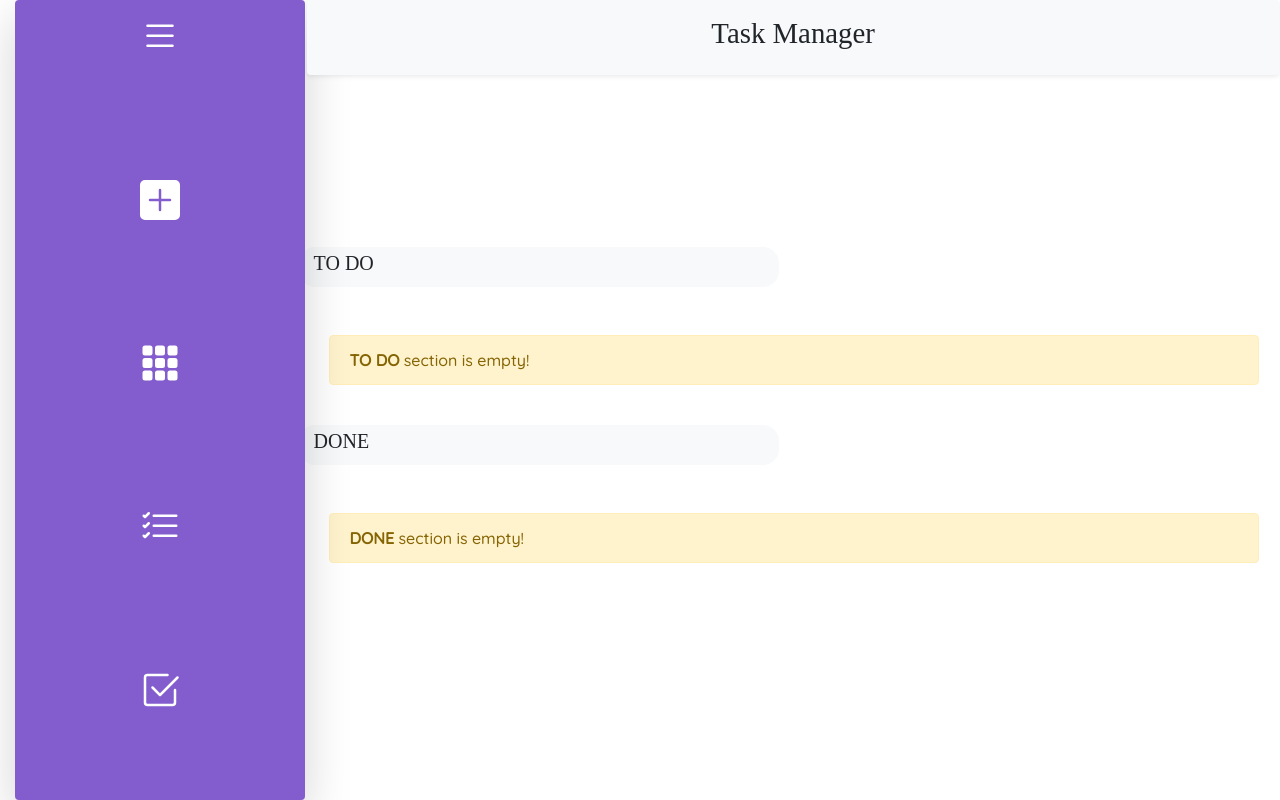
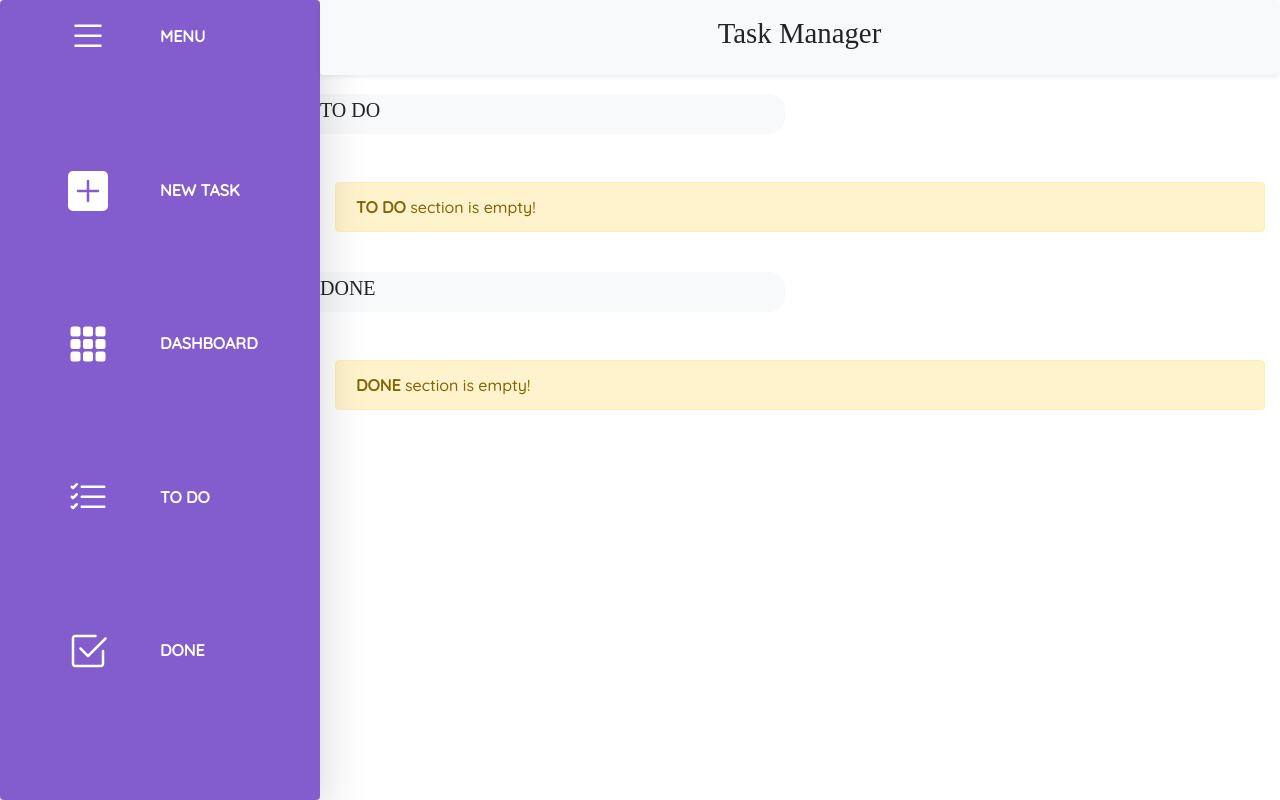
Before and after one commit to KARENLABO/TASK-MANAGER, a React (Create React App) app: page / in a window 1280 px wide. Built offline with nearby package versions, Linux system fonts and the light colour scheme; a web font is replaced by a local one.

Commit message:
adding styles to menu, and adding mark as done

```diff
--- a/src/Components/ContainerTasks/CardTask/CardTask.jsx
+++ b/src/Components/ContainerTasks/CardTask/CardTask.jsx
@@ -1,10 +1,30 @@
-import React from 'react';
+import React, { useState, useEffect } from 'react';
+import { update } from './../../Menu/LocalStorageCRUD'
+import { STATUS_DONE, STATUS_TO_DO } from './../../../constants'
 import 'bootstrap/dist/css/bootstrap.min.css';
 import './Cardtask.css'
 
 function CardTask({ task }) {
+  const [color, setColor] = useState('text-secondary');
+  useEffect(() => {
+    if (task.status === STATUS_DONE) {
+      setColor('text-success');
 
+    } else {
+      setColor('text-secondary');
+    }
+  }, [])
 
+  const changeStatus = () => {
+    if (task.status === STATUS_DONE) {
+      update(task, { status: STATUS_TO_DO });
+      window.location.reload(0);
+    }
+    if (task.status === STATUS_TO_DO) {
+      update(task, { status: STATUS_DONE });
+      window.location.reload(0);
+    }
+  }
   return (
     <>
       <div className="card  text-center " >
@@ -18,13 +38,21 @@ function CardTask({ task }) {
             {task.storyPoints}
           </div>
 
-          <button className='btn'>
+          <button id='btnSvg' className='btn' onClick={() => changeStatus()}>
             <span>
-              <svg width="1.5em" height="1.5em" viewBox="0 0 16 16" className="bi bi-check2-square text-secondary" fill="currentColor" xmlns="http://www.w3.org/2000/svg">
+              <svg
+                width="1.5em"
+                height="1.5em"
+                viewBox="0 0 16 16"
+                className={`bi bi-check2-square ${color}`}
+                fill="currentColor"
+                xmlns="http://www.w3.org/2000/svg"
+                id={"svgCheck"}>
                 <path fillRule="evenodd" d="M15.354 2.646a.5.5 0 0 1 0 .708l-7 7a.5.5 0 0 1-.708 0l-3-3a.5.5 0 1 1 .708-.708L8 9.293l6.646-6.647a.5.5 0 0 1 .708 0z" />
                 <path fillRule="evenodd" d="M1.5 13A1.5 1.5 0 0 0 3 14.5h10a1.5 1.5 0 0 0 1.5-1.5V8a.5.5 0 0 0-1 0v5a.5.5 0 0 1-.5.5H3a.5.5 0 0 1-.5-.5V3a.5.5 0 0 1 .5-.5h8a.5.5 0 0 0 0-1H3A1.5 1.5 0 0 0 1.5 3v10z" />
               </svg>
             </span>
+            Done
           </button>
         </div>
       </div>
--- a/src/Components/ContainerTasks/ToDo/ToDo.jsx
+++ b/src/Components/ContainerTasks/ToDo/ToDo.jsx
@@ -11,7 +11,7 @@ function ToDoList() {
   return (
     <>
 
-      <div className='row col-6 bg-light py-1 mt-4 mr-2 titleTask' >
+      <div className='row col-6 bg-light py-1 mt-4 mr-2  titleTask' >
         <h1 className='lead'> TO DO</h1>
       </div>
       <div className="container mt-4">
--- a/src/Components/Menu/LocalStorageCRUD.js
+++ b/src/Components/Menu/LocalStorageCRUD.js
@@ -59,7 +59,7 @@ export const getOneMatchTask = (query) => {
 export const update = (query, update) => {
   const tasks = getTasks();
   const taskIndex = tasks.findIndex((task) => Object.keys(query).every((key) => task[key] === query[key]));
-  if (!taskIndex) {
+  if (taskIndex === -1) {
     return false;
   }
   let task = tasks[taskIndex];
--- a/src/Components/Menu/Menu.jsx
+++ b/src/Components/Menu/Menu.jsx
@@ -17,40 +17,71 @@ function Menu() {
   return (
     <>
       <div className=" container-fluid  ">
-        <div className='row text-center shadow-lg p-3 mb-5 bg-trasparent rounded containermenu '>
-          <div id='IconMenu' className='col-12  p-0'>
+        <div className='row text-center shadow-lg p-3  bg-trasparent rounded containermenu '>
+
+          <div className='col-12'>
+            <div className='row containerMenuIcon'>
+              <div id='IconMenu' className=' text-center col-sm-12 col-md-6 col-lg-6 col-lg-6 col-xl-6 p-0'>
                 <button className='btn text-dark p-0'>
                   <svg width="2.5em" height="2.5em" viewBox="0 0 16 16" className="bi bi-list p-0 text-white" fill="currentColor" xmlns="http://www.w3.org/2000/svg">
                     <path fillRule="evenodd" d="M2.5 11.5A.5.5 0 0 1 3 11h10a.5.5 0 0 1 0 1H3a.5.5 0 0 1-.5-.5zm0-4A.5.5 0 0 1 3 7h10a.5.5 0 0 1 0 1H3a.5.5 0 0 1-.5-.5zm0-4A.5.5 0 0 1 3 3h10a.5.5 0 0 1 0 1H3a.5.5 0 0 1-.5-.5z" />
                   </svg>
                 </button>
               </div>
+              <div id='IconMenu' className=' col-sm-12 col-md-6 col-lg-6 col-lg-6 col-xl-6 p-0'>
+                <div className="d-none d-md-block text-white mt-2 text-left "><b>MENU</b></div>
+              </div>
+            </div>
+          </div>
 
-          <div id='IconAddTask' className='col-12 mt-5 p-0'>
+          <div className='col-12'>
+            <div className='row containerNewTaskIcon'>
+              <div id='IconMenu' className=' text-center col-sm-12 col-md-6 col-lg-6 col-lg-6 col-xl-6 p-0'>
                 <button onClick={AbrirModal} className='btn text-dark p-0 ' type="button" data-toggle="modal" data-target="#staticBackdrop">
                   <svg width="2.5em" height="2.5em" viewBox="0 0 16 16" className="bi bi-plus-square-fill text-white" fill="currentColor" xmlns="http://www.w3.org/2000/svg">
                     <path fillRule="evenodd" d="M2 0a2 2 0 0 0-2 2v12a2 2 0 0 0 2 2h12a2 2 0 0 0 2-2V2a2 2 0 0 0-2-2H2zm6.5 4a.5.5 0 0 0-1 0v3.5H4a.5.5 0 0 0 0 1h3.5V12a.5.5 0 0 0 1 0V8.5H12a.5.5 0 0 0 0-1H8.5V4z" />
                   </svg>
                 </button>
               </div>
+              <div id='IconMenu' className=' col-sm-12 col-md-6 col-lg-6 col-lg-6 col-xl-6 p-0'>
+                <div className="d-none d-md-block text-white mt-2 text-left "><b>NEW TASK</b></div>
+              </div>
+            </div>
+          </div>
 
-          <div id='IconDashboard' className='col-12 mt-5 p-0'>
+          <div className='col-12'>
+            <div className='row containerNewTaskIcon'>
+              <div id='IconMenu' className=' text-center col-sm-12 col-md-6 col-lg-6 col-lg-6 col-xl-6 p-0'>
                 <button className='btn text-dark p-0'>
                   <svg width="2.5em" height="2.5em" viewBox="0 0 16 16" className="bi bi-grid-3x3-gap-fill text-white" fill="currentColor" xmlns="http://www.w3.org/2000/svg">
                     <path d="M1 2a1 1 0 0 1 1-1h2a1 1 0 0 1 1 1v2a1 1 0 0 1-1 1H2a1 1 0 0 1-1-1V2zm5 0a1 1 0 0 1 1-1h2a1 1 0 0 1 1 1v2a1 1 0 0 1-1 1H7a1 1 0 0 1-1-1V2zm5 0a1 1 0 0 1 1-1h2a1 1 0 0 1 1 1v2a1 1 0 0 1-1 1h-2a1 1 0 0 1-1-1V2zM1 7a1 1 0 0 1 1-1h2a1 1 0 0 1 1 1v2a1 1 0 0 1-1 1H2a1 1 0 0 1-1-1V7zm5 0a1 1 0 0 1 1-1h2a1 1 0 0 1 1 1v2a1 1 0 0 1-1 1H7a1 1 0 0 1-1-1V7zm5 0a1 1 0 0 1 1-1h2a1 1 0 0 1 1 1v2a1 1 0 0 1-1 1h-2a1 1 0 0 1-1-1V7zM1 12a1 1 0 0 1 1-1h2a1 1 0 0 1 1 1v2a1 1 0 0 1-1 1H2a1 1 0 0 1-1-1v-2zm5 0a1 1 0 0 1 1-1h2a1 1 0 0 1 1 1v2a1 1 0 0 1-1 1H7a1 1 0 0 1-1-1v-2zm5 0a1 1 0 0 1 1-1h2a1 1 0 0 1 1 1v2a1 1 0 0 1-1 1h-2a1 1 0 0 1-1-1v-2z" />
                   </svg>
                 </button>
               </div>
+              <div id='IconMenu' className=' col-sm-12 col-md-6 col-lg-6 col-lg-6 col-xl-6 p-0'>
+                <div className="d-none d-md-block text-white mt-2 text-left "><b>DASHBOARD</b></div>
+              </div>
+            </div>
+          </div>
 
-          <div id='IconToDoTasks' className='col-12 mt-5 p-0'>
+          <div className='col-12'>
+            <div className='row containerNewTaskIcon'>
+              <div id='IconMenu' className=' text-center col-sm-12 col-md-6 col-lg-6 col-lg-6 col-xl-6 p-0'>
                 <button className='btn text-dark p-0'>
                   <svg width="2.5em" height="2.5em" viewBox="0 0 16 16" className="bi bi-list-check text-white" fill="currentColor" xmlns="http://www.w3.org/2000/svg">
                     <path fillRule="evenodd" d="M5 11.5a.5.5 0 0 1 .5-.5h9a.5.5 0 0 1 0 1h-9a.5.5 0 0 1-.5-.5zm0-4a.5.5 0 0 1 .5-.5h9a.5.5 0 0 1 0 1h-9a.5.5 0 0 1-.5-.5zm0-4a.5.5 0 0 1 .5-.5h9a.5.5 0 0 1 0 1h-9a.5.5 0 0 1-.5-.5zM3.854 2.146a.5.5 0 0 1 0 .708l-1.5 1.5a.5.5 0 0 1-.708 0l-.5-.5a.5.5 0 1 1 .708-.708L2 3.293l1.146-1.147a.5.5 0 0 1 .708 0zm0 4a.5.5 0 0 1 0 .708l-1.5 1.5a.5.5 0 0 1-.708 0l-.5-.5a.5.5 0 1 1 .708-.708L2 7.293l1.146-1.147a.5.5 0 0 1 .708 0zm0 4a.5.5 0 0 1 0 .708l-1.5 1.5a.5.5 0 0 1-.708 0l-.5-.5a.5.5 0 0 1 .708-.708l.146.147 1.146-1.147a.5.5 0 0 1 .708 0z" />
                   </svg>
                 </button>
               </div>
+              <div id='IconMenu' className=' col-sm-12 col-md-6 col-lg-6 col-lg-6 col-xl-6 p-0'>
+                <div className="d-none d-md-block text-white mt-2 text-left "><b>TO DO</b></div>
+              </div>
+            </div>
+          </div>
 
-          <div id='IconDoneTasks' className='col-12 mt-5 p-0'>
+          <div className='col-12'>
+            <div className='row containerNewTaskIcon'>
+              <div id='IconMenu' className=' text-center col-sm-12 col-md-6 col-lg-6 col-lg-6 col-xl-6 p-0'>
                 <button className='btn text-dark p-0'>
                   <svg width="2.5em" height="2.5em" viewBox="0 0 16 16" className="bi bi-check2-square text-white" fill="currentColor" xmlns="http://www.w3.org/2000/svg">
                     <path fillRule="evenodd" d="M15.354 2.646a.5.5 0 0 1 0 .708l-7 7a.5.5 0 0 1-.708 0l-3-3a.5.5 0 1 1 .708-.708L8 9.293l6.646-6.647a.5.5 0 0 1 .708 0z" />
@@ -58,6 +89,12 @@ function Menu() {
                   </svg>
                 </button>
               </div>
+              <div id='IconMenu' className=' col-sm-12 col-md-6 col-lg-6 col-lg-6 col-xl-6 p-0'>
+                <div className="d-none d-md-block text-white mt-2 text-left "><b>DONE</b></div>
+              </div>
+            </div>
+          </div>
+
         </div>
 
         <ModalNewTask />
--- a/src/Components/NavBar/NavBar.jsx
+++ b/src/Components/NavBar/NavBar.jsx
@@ -6,7 +6,7 @@ import 'bootstrap/dist/css/bootstrap.min.css';
 function NavBar() {
   return (
     <>
-      <div className="container-fluid bg-light p-2 ml-0 mr-3  shadow-sm p-3 mb-5  rounded navBar">
+      <div className="container-fluid bg-light  ml-0 mr-3  shadow-sm p-3   rounded navBar">
         <h1 className='text-center taskManagertxt ' > Task Manager </h1>
       </div>
     </>
--- a/src/Components/Views/PrincipalView.css
+++ b/src/Components/Views/PrincipalView.css
@@ -5,14 +5,14 @@
   }
 
   .containerNavAndTask{
-    margin-left: 24.5%;
+    margin-left: 25%;
   }
 .navs{
-  margin-left: 24%;
+  margin-left: 25%;
 }
 
 .containerTask{
-  margin-top: 24%;
+  margin-top: 70px;
 }
 
   .principalrow{
--- a/src/Components/Views/PrincipalView.jsx
+++ b/src/Components/Views/PrincipalView.jsx
@@ -12,11 +12,11 @@ function PrincipalView() {
     <>
       <div className='container-fluid bg-white RootContainer'>
         <div className='row  principalrow'>
-          <div className='col-3 mr-0 fixed-top '>
+          <div className='col-3 mr-0 p-0 fixed-top '>
             <Menu />
           </div>
           <div className='col-9 containerNavAndTask'>
-            <div className='row fixed-top navs'>
+            <div className='row fixed-top navs '>
               <NavBar />
             </div>
             <div className='row containerTask'>
```
Also changed, not shown: src/Components/Menu/Menu.css (line endings or trailing spaces). Lines whose indentation alone changed are shown as unchanged.
